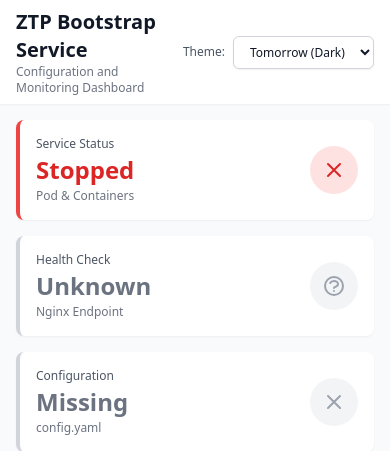
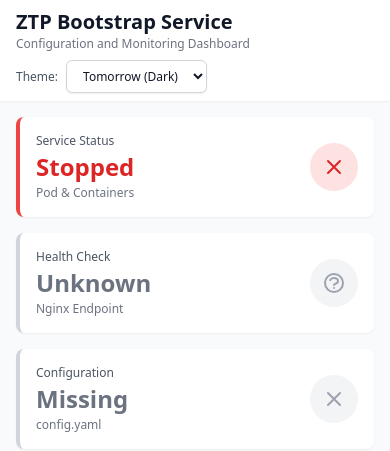
Before and after one commit to coreyhines/ztpbootstrap, a Flask app: page / in a window 390 px wide. Shown: the top 451 px of the page. Run offline with Flask 3, Linux system fonts and the light colour scheme; data that the repository does not hold is empty; some libraries are stand-ins or nearby versions.

Commit message:
Fix theme selector layout - ensure it's always visible
- Add flex-wrap and gap for responsive layout
- Add flex-shrink-0 to prevent selector from shrinking
- Ensure selector is visible on all screen sizes
- Better responsive behavior

```diff
--- a/webui/templates/index.html
+++ b/webui/templates/index.html
@@ -35,12 +35,13 @@
     <div x-data="dashboard()" x-init="init()" x-cloak class="min-h-screen">
         <!-- Header -->
         <header class="bg-white dark:bg-gray-800 shadow-sm transition-colors">
-            <div class="max-w-7xl mx-auto px-4 sm:px-6 lg:px-8 py-2 flex items-center justify-between">
+            <div class="max-w-7xl mx-auto px-4 sm:px-6 lg:px-8 py-2">
+                <div class="flex items-center justify-between flex-wrap gap-2">
                     <div>
                         <h1 class="text-xl font-bold text-gray-900 dark:text-white">ZTP Bootstrap Service</h1>
                         <p class="text-xs text-gray-500 dark:text-gray-400">Configuration and Monitoring Dashboard</p>
                     </div>
-                <div class="flex items-center space-x-2">
+                    <div class="flex items-center space-x-2 flex-shrink-0">
                         <label for="theme-select" class="text-xs font-medium text-gray-600 dark:text-gray-300 whitespace-nowrap">Theme:</label>
                         <select id="theme-select" x-model="theme" @change="applyTheme()" class="px-3 py-1.5 text-xs border border-gray-300 dark:border-gray-600 rounded-md bg-white dark:bg-gray-700 text-gray-900 dark:text-white focus:outline-none focus:ring-2 focus:ring-blue-500 focus:border-blue-500 shadow-sm">
                             <option value="tomorrow">Tomorrow (Dark)</option>
@@ -49,6 +50,7 @@
                             <option value="solarizedlight">Solarized Light</option>
                             <option value="coy">Coy (Light)</option>
                         </select>
+                    </div>
                 </div>
             </div>
         </header>
```
Lines whose indentation alone changed are shown as unchanged.
